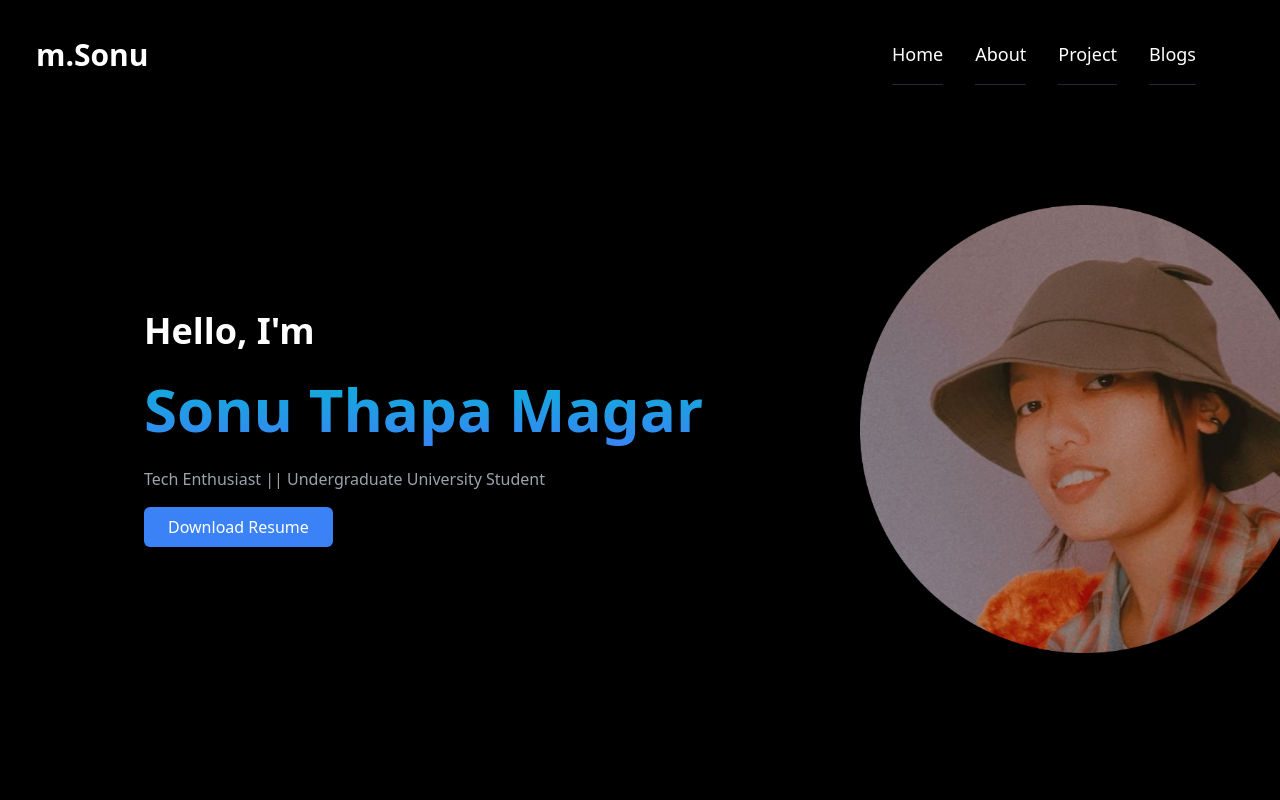
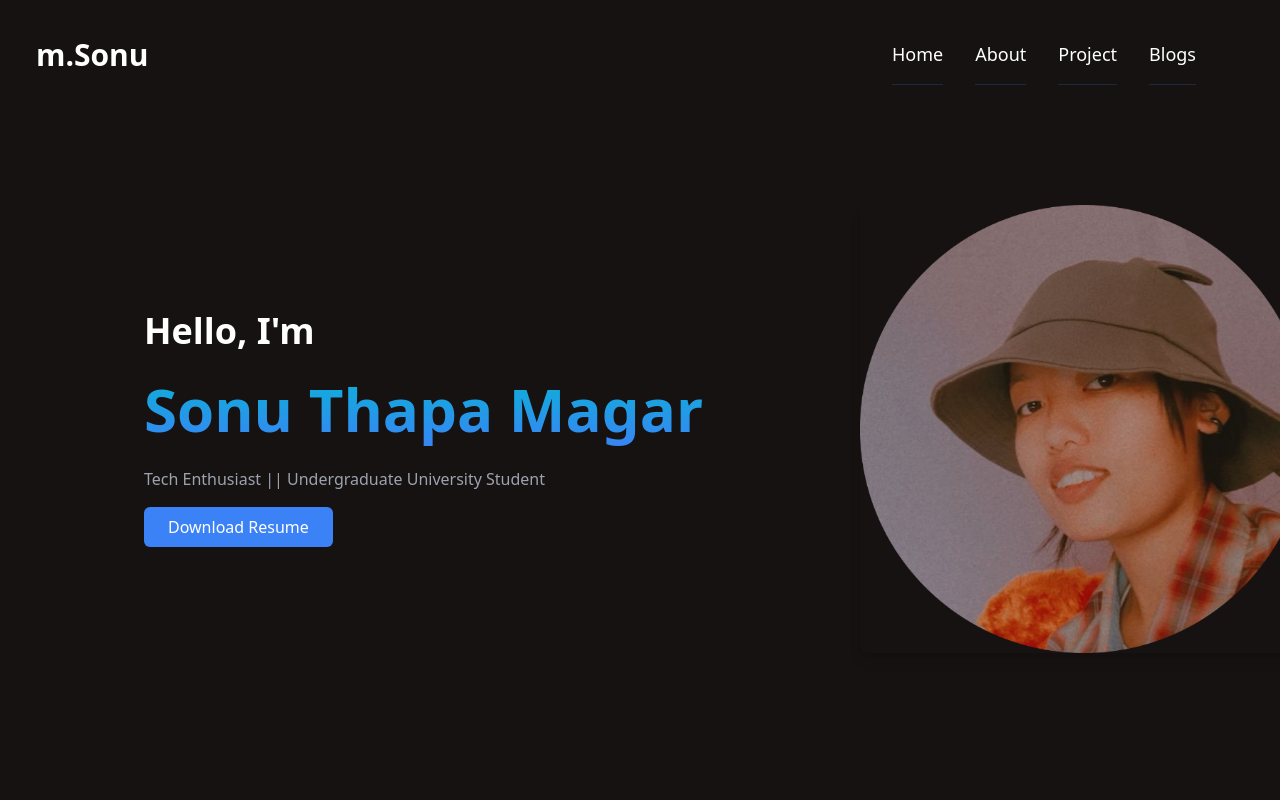
Before and after one commit to SonuThapaMagar/sonuthapamagar, a React (Vite) app in the folder portfolio/: page / in a window 1280 px wide. Shown: the top 800 px of the page. Built offline with nearby package versions, Linux system fonts and the light colour scheme.

Commit message:
Hero section all done

```diff
--- a/portfolio/src/components/Hero.jsx
+++ b/portfolio/src/components/Hero.jsx
@@ -128,7 +128,7 @@ const Hero = () => {
           </div>
         </div>
       </div>
-
+      {/* About Myself Ended */}
       {/* Footer Section */}
       <footer className="bg-gray-900 text-gray-400 py-6 text-center">
         <p className="text-sm">
--- a/portfolio/src/index.css
+++ b/portfolio/src/index.css
@@ -4,7 +4,7 @@
     box-sizing: border-box;
 }
 body{
-    background-color:black;
+    background-color:rgb(23, 18, 18);
     font: size 24px;
     color: white;
     overflow-x: hidden;
```
